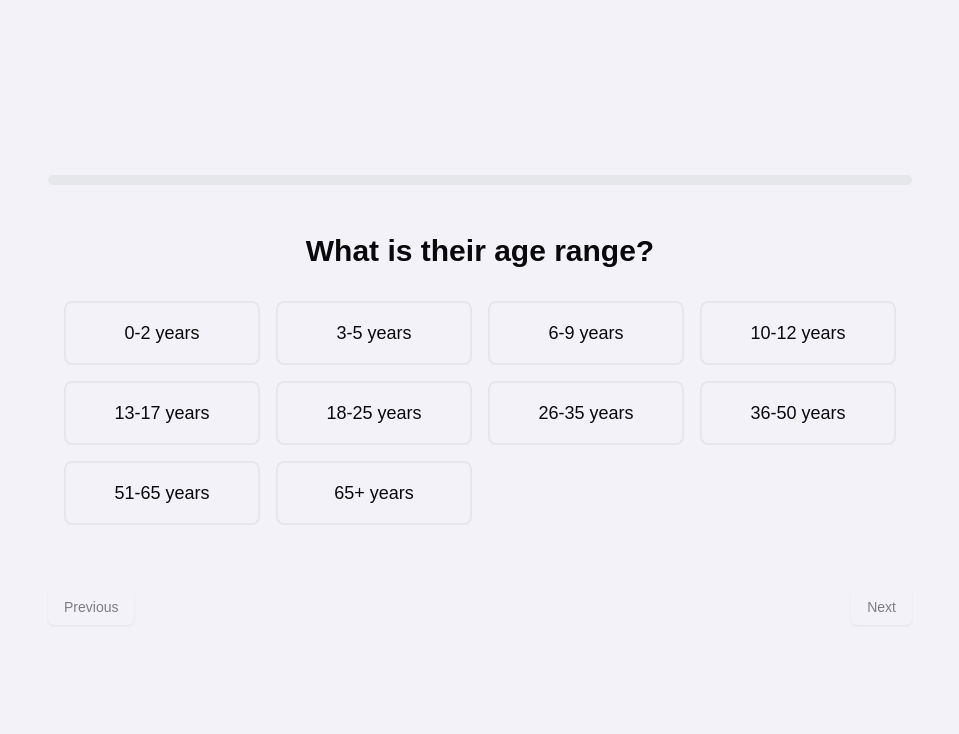
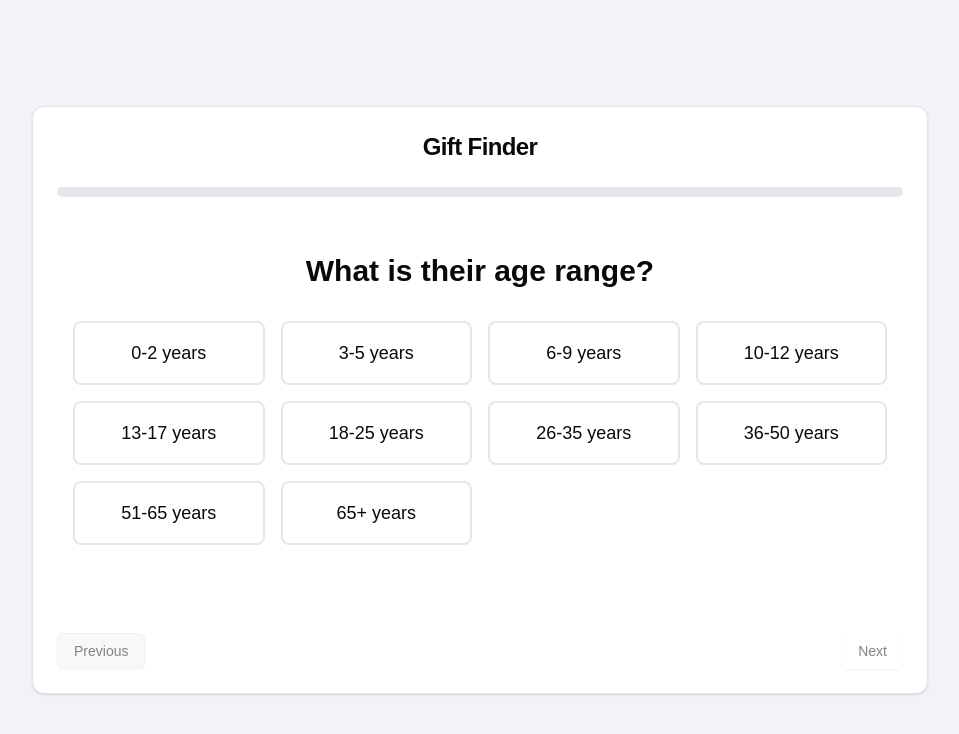
Before and after one commit to bogdan-miron/gift-genie-polihack2024, a Next.js app in the folder webapp/: page /find-gift in a window 1280 px wide. Shown: the top 734 px of the page, without its empty margins (160-1119 px from the left). Built offline with nearby package versions, Linux system fonts and the light colour scheme; no server answers.

Commit message:
nicer gift finder ui

```diff
--- a/webapp/src/components/gift-finder-form.tsx
+++ b/webapp/src/components/gift-finder-form.tsx
@@ -2,12 +2,13 @@
 
 import { useState, useEffect } from 'react';
 import { useRouter, useSearchParams } from 'next/navigation';
+import { Button } from '@/components/ui/button';
+import { Card, CardContent, CardFooter, CardHeader, CardTitle } from '@/components/ui/card';
+import { useGiftFinderStore } from '@/lib/store';
+import { generateNextQuestion } from '@/lib/ai-service';
 import GiftGrid from './gift-grid';
 import TextGrid from './text-grid';
-import { Button } from '@/components/ui/button';
 import { ProgressBar } from './progress-bar';
-import { useGiftFinderStore } from '@/lib/store';
-import { generateNextQuestion } from '@/lib/ai-service';
 
 export function GiftFinderForm() {
   const router = useRouter();
@@ -15,7 +16,6 @@ export function GiftFinderForm() {
   const [currentStep, setCurrentStep] = useState(1);
   const { answers, setAnswers, questions, setQuestions } = useGiftFinderStore();
   const [isGenerating, setIsGenerating] = useState(false);
-  let selected: string[] = [];
 
   useEffect(() => {
     const step = parseInt(searchParams.get('step') || '1', 10);
@@ -24,15 +24,10 @@ export function GiftFinderForm() {
 
   const handleSelectionChange = (selectedChoices: string[]) => {
     const currentQuestion = questions[currentStep - 1];
-    console.log('currentQuestion', currentQuestion);
-    console.log('selectedChoices', selectedChoices);
-    selected = selectedChoices;
-    const newAnswers = {
+    setAnswers({
       ...answers,
-      // Simply store the selectedChoices array directly
-      [currentQuestion.id]: selected,
-    };
-    setAnswers(newAnswers);
+      [currentQuestion.id]: selectedChoices,
+    });
   };
 
   const goToNextQuestion = async () => {
@@ -67,15 +62,20 @@ export function GiftFinderForm() {
   }
 
   return (
-    <div className='container mx-auto px-4 py-8'>
+    <Card className="w-full max-w-4xl mx-auto">
+      <CardHeader>
+        <CardTitle className="text-2xl font-bold text-center">Gift Finder</CardTitle>
+      </CardHeader>
+      <CardContent>
         <ProgressBar currentStep={currentStep} totalSteps={questions.length} />
+        <div className="mt-6">
           {currentQuestion.type === 'image' ? (
             <GiftGrid
               question={currentQuestion.question}
               choices={currentQuestion.choices}
               onSelectionChange={handleSelectionChange}
               multiSelect={currentQuestion.multiSelect}
-          initialSelection={[]}
+              initialSelection={answers[currentQuestion.id] || []}
             />
           ) : (
             <TextGrid
@@ -83,20 +83,26 @@ export function GiftFinderForm() {
               choices={currentQuestion.choices}
               onSelectionChange={handleSelectionChange}
               multiSelect={currentQuestion.multiSelect}
-          initialSelection={[]}
+              initialSelection={answers[currentQuestion.id] || []}
             />
           )}
-      <div className='flex justify-between mt-8'>
-        <Button onClick={goToPreviousQuestion} disabled={currentStep === 1}>
+        </div>
+      </CardContent>
+      <CardFooter className="flex justify-between mt-8">
+        <Button
+          onClick={goToPreviousQuestion}
+          disabled={currentStep === 1}
+          variant="outline"
+        >
           Previous
         </Button>
         <Button
           onClick={goToNextQuestion}
           disabled={isGenerating || !answers[currentQuestion.id]?.length}
         >
-          {isGenerating ? 'Generating...' : 'Next'}
+          {isGenerating ? 'Generating...' : currentStep === questions.length ? 'Finish' : 'Next'}
         </Button>
-      </div>
-    </div>
+      </CardFooter>
+    </Card>
   );
 }
--- a/webapp/tailwind.config.ts
+++ b/webapp/tailwind.config.ts
@@ -32,10 +32,6 @@ export default {
           DEFAULT: 'hsl(var(--popover))',
           foreground: 'hsl(var(--popover-foreground))',
         },
-        // primary: {
-        // 	DEFAULT: 'hsl(var(--primary))',
-        // 	foreground: 'hsl(var(--primary-foreground))'
-        // },
         secondary: {
           DEFAULT: 'hsl(var(--secondary))',
           foreground: 'hsl(var(--secondary-foreground))',
@@ -68,6 +64,21 @@ export default {
         md: 'calc(var(--radius) - 2px)',
         sm: 'calc(var(--radius) - 4px)',
       },
+      animation: {
+        'gradient-x': 'gradient-x 15s ease infinite',
+      },
+      keyframes: {
+        'gradient-x': {
+          '0%, 100%': {
+            'background-size': '200% 200%',
+            'background-position': 'left center',
+          },
+          '50%': {
+            'background-size': '200% 200%',
+            'background-position': 'right center',
+          },
+        },
+      },
     },
   },
   // eslint-disable-next-line @typescript-eslint/no-require-imports
```
Lines whose indentation alone changed are shown as unchanged.
